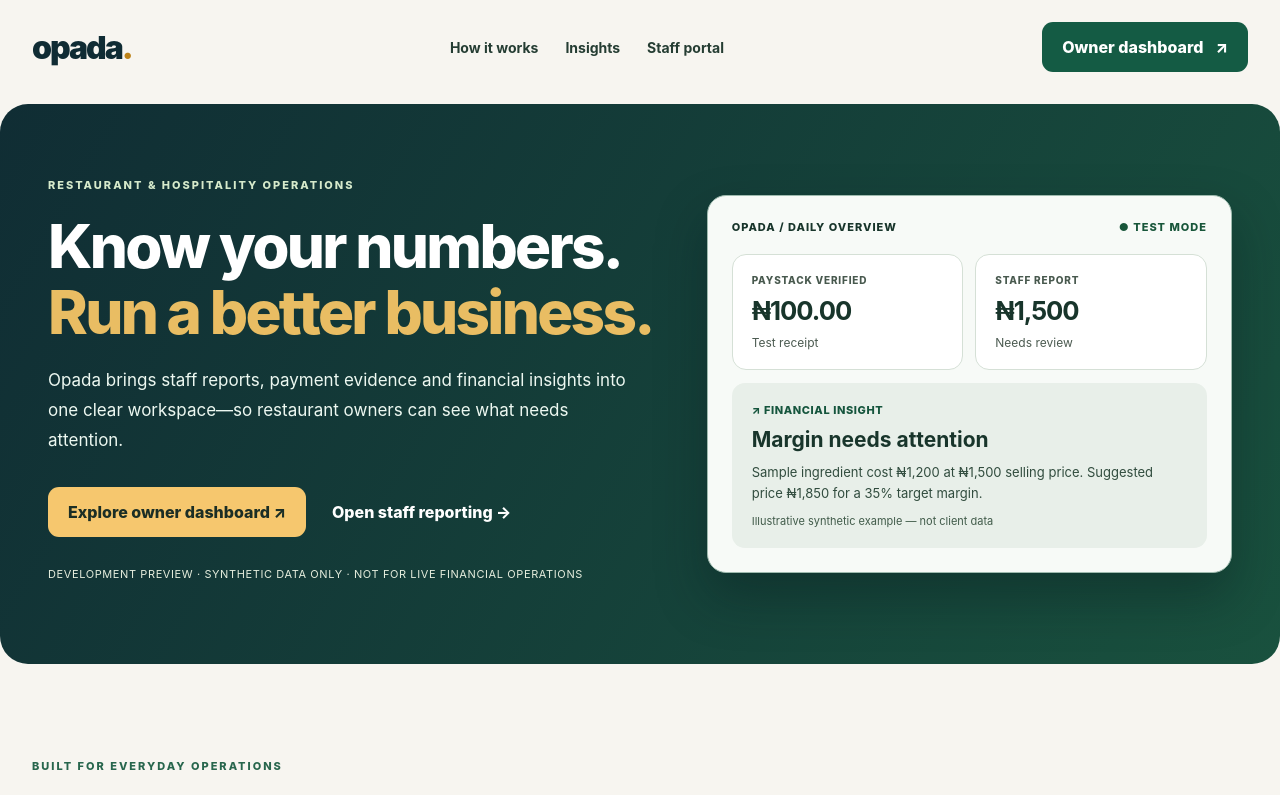
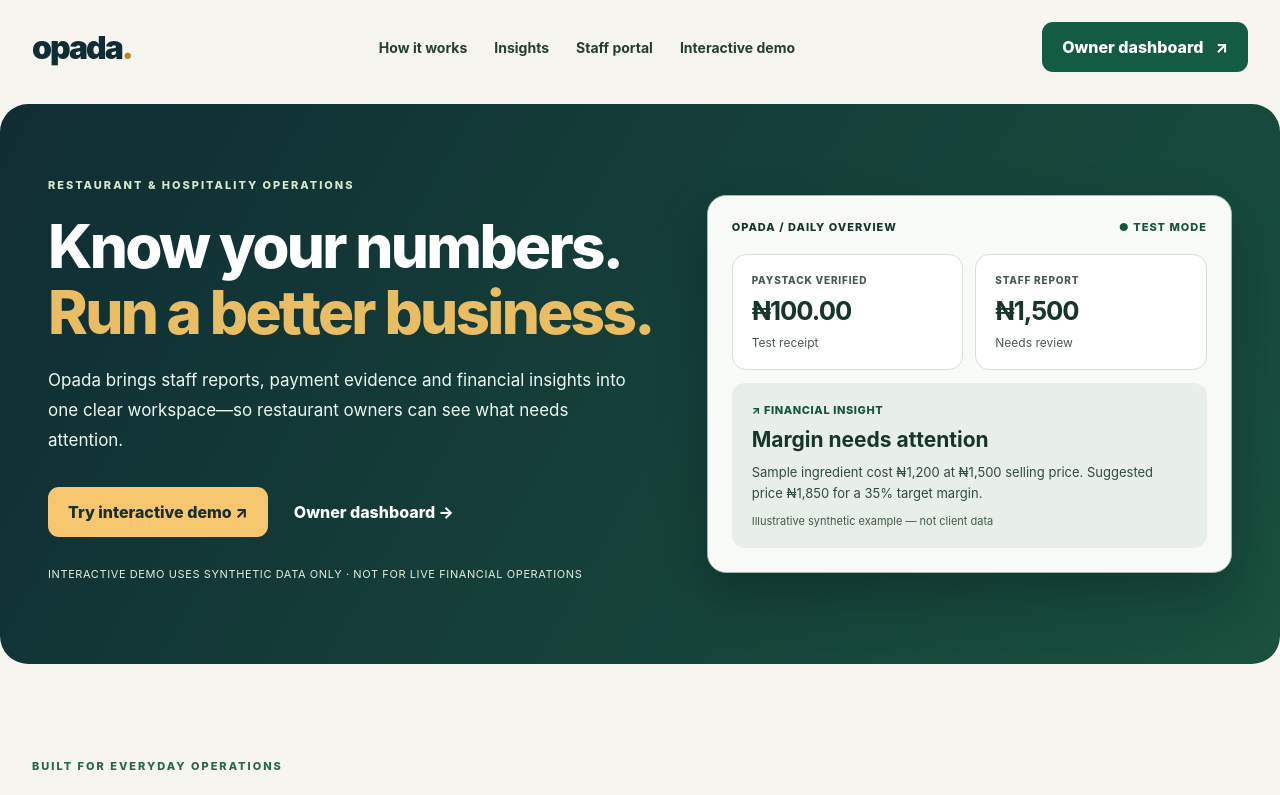
Before and after one commit to stephenrabbi/opada, a Next.js app: page / in a window 1280 px wide. Shown: the top 795 px of the page. Built offline with nearby package versions, Linux system fonts and the light colour scheme.

Commit message:
feat(demo): make safe interactive funder walkthrough the homepage primary action

```diff
--- a/app/page.jsx
+++ b/app/page.jsx
@@ -3,8 +3,8 @@ const sample=processFacts({stock:{opening:5,restocked:0,closing:3,ingredientPerP
 const naira=k=>'₦'+(k/100).toLocaleString('en-NG');
 export const metadata={title:'Opada | Restaurant Intelligence',description:'Evidence-led financial visibility for restaurants and hospitality operations'};
 export default function Home(){return <main className="opada-home"><a className="opada-skip-link" href="#main-content">Skip to content</a>
-<header className="opada-home-nav"><a className="opada-home-logo" href="/" aria-label="Opada homepage">opada<span>.</span></a><nav aria-label="Main"><a href="#how-it-works">How it works</a><a href="#insights">Insights</a><a href="/staff">Staff portal</a></nav><a className="opada-home-signin" href="/owner">Owner dashboard <span aria-hidden="true">↗</span></a></header>
-<section id="main-content" className="opada-home-hero"><div className="opada-home-hero-copy"><span className="opada-home-eyebrow">RESTAURANT & HOSPITALITY OPERATIONS</span><h1>Know your numbers.<br/><em>Run a better business.</em></h1><p>Opada brings staff reports, payment evidence and financial insights into one clear workspace—so restaurant owners can see what needs attention.</p><div className="opada-home-actions"><a className="opada-home-primary" href="/owner">Explore owner dashboard ↗</a><a className="opada-home-secondary" href="/staff">Open staff reporting →</a></div><p className="opada-home-notice">DEVELOPMENT PREVIEW · SYNTHETIC DATA ONLY · NOT FOR LIVE FINANCIAL OPERATIONS</p></div><div className="opada-home-showcase" aria-label="Illustrative overview using synthetic test records"><div className="opada-home-showcase-head"><span>OPADA / DAILY OVERVIEW</span><span className="opada-home-live">● TEST MODE</span></div><div className="opada-home-mini-grid"><article><small>PAYSTACK VERIFIED</small><strong>₦100.00</strong><span>Test receipt</span></article><article><small>STAFF REPORT</small><strong>₦1,500</strong><span>Needs review</span></article></div><div className="opada-home-mini-insight"><span>↗ FINANCIAL INSIGHT</span><strong>Margin needs attention</strong><p>Sample ingredient cost ₦1,200 at ₦1,500 selling price. Suggested price ₦1,850 for a 35% target margin.</p><small>Illustrative synthetic example — not client data</small></div></div></section>
+<header className="opada-home-nav"><a className="opada-home-logo" href="/" aria-label="Opada homepage">opada<span>.</span></a><nav aria-label="Main"><a href="#how-it-works">How it works</a><a href="#insights">Insights</a><a href="/staff">Staff portal</a><a href="/demo">Interactive demo</a></nav><a className="opada-home-signin" href="/owner">Owner dashboard <span aria-hidden="true">↗</span></a></header>
+<section id="main-content" className="opada-home-hero"><div className="opada-home-hero-copy"><span className="opada-home-eyebrow">RESTAURANT & HOSPITALITY OPERATIONS</span><h1>Know your numbers.<br/><em>Run a better business.</em></h1><p>Opada brings staff reports, payment evidence and financial insights into one clear workspace—so restaurant owners can see what needs attention.</p><div className="opada-home-actions"><a className="opada-home-primary" href="/demo">Try interactive demo ↗</a><a className="opada-home-secondary" href="/owner">Owner dashboard →</a></div><p className="opada-home-notice">INTERACTIVE DEMO USES SYNTHETIC DATA ONLY · NOT FOR LIVE FINANCIAL OPERATIONS</p></div><div className="opada-home-showcase" aria-label="Illustrative overview using synthetic test records"><div className="opada-home-showcase-head"><span>OPADA / DAILY OVERVIEW</span><span className="opada-home-live">● TEST MODE</span></div><div className="opada-home-mini-grid"><article><small>PAYSTACK VERIFIED</small><strong>₦100.00</strong><span>Test receipt</span></article><article><small>STAFF REPORT</small><strong>₦1,500</strong><span>Needs review</span></article></div><div className="opada-home-mini-insight"><span>↗ FINANCIAL INSIGHT</span><strong>Margin needs attention</strong><p>Sample ingredient cost ₦1,200 at ₦1,500 selling price. Suggested price ₦1,850 for a 35% target margin.</p><small>Illustrative synthetic example — not client data</small></div></div></section>
 <section id="how-it-works" className="opada-home-content"><span className="opada-home-eyebrow dark">BUILT FOR EVERYDAY OPERATIONS</span><h2>From a staff report to a clearer decision.</h2><div className="opada-home-steps"><article><span>01 / INGEST</span><h3>Report the activity</h3><p>Staff submit a sale, expense or stock report. Original reports are saved for review.</p></article><article><span>02 / VERIFY</span><h3>Separate facts from claims</h3><p>Paystack-verified receipts remain separate from unverified staff entries.</p></article><article><span>03 / ACT</span><h3>Spot what matters</h3><p>Owners review evidence-based alerts and take the next informed step.</p></article></div></section>
 <section id="insights" className="opada-home-insights"><div><span className="opada-home-eyebrow dark">FINANCIAL INTELLIGENCE</span><h2>Insights grounded in evidence, not guesses.</h2><p>Opada uses explicit rules for discrepancies and menu margins. Missing evidence is flagged for review rather than silently treated as zero.</p><a href="/owner">See the protected dashboard →</a></div><div className="opada-home-flag-list">{sample.flags.slice(0,3).map(f=><article key={f.rule}><span>{f.rule.replaceAll('_',' ')}</span><strong>{f.gapKobo!==undefined?naira(f.gapKobo):(f.margin*100).toFixed(1)+'% sample margin'}</strong><small>Simulated rule calculation</small></article>)}</div></section>
 <footer className="opada-home-footer"><strong>opada<span>.</span></strong><p>Restaurant-first. Hospitality-ready.</p><small>By Team Stack-Mind · Synthetic development preview · Do not enter real transactions</small></footer></main>}
```
